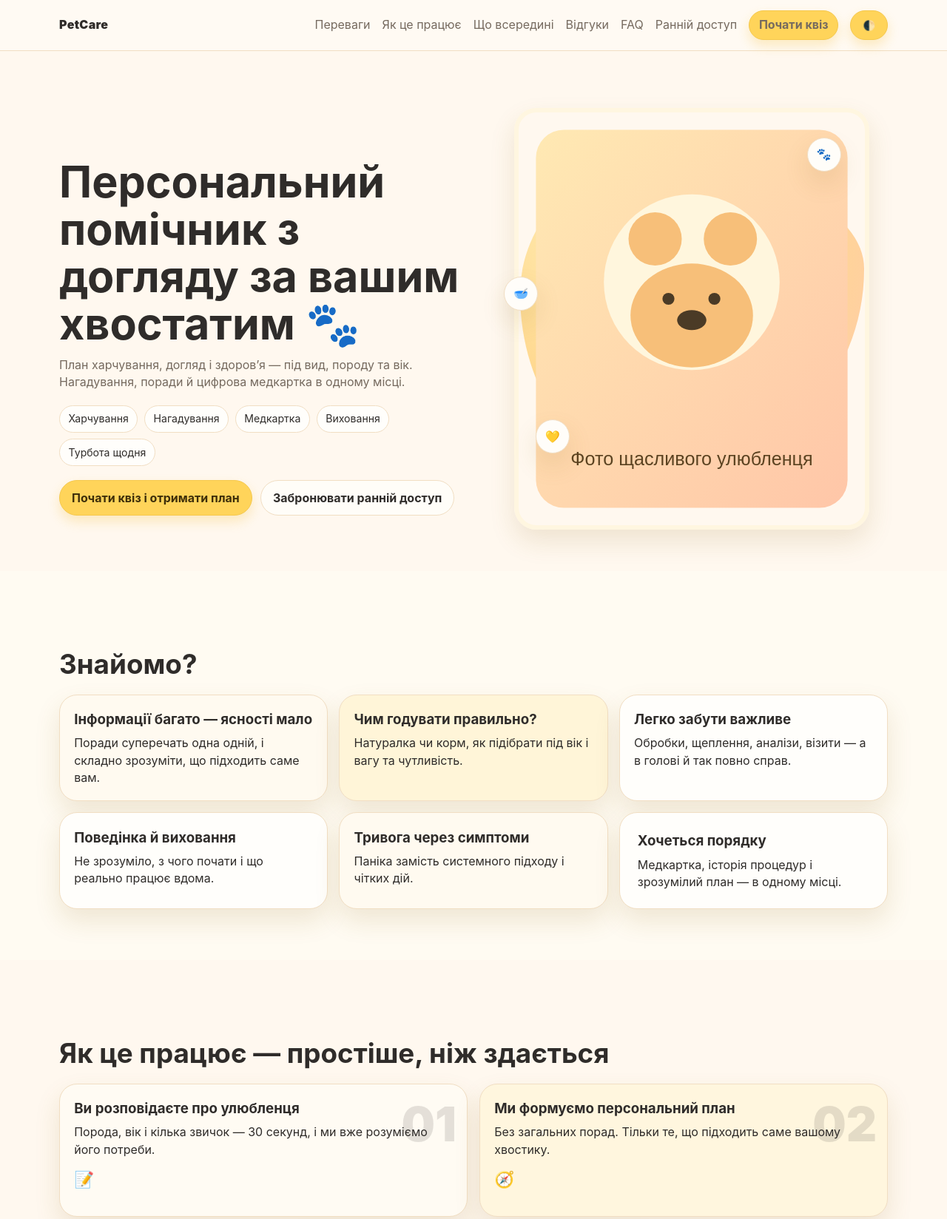
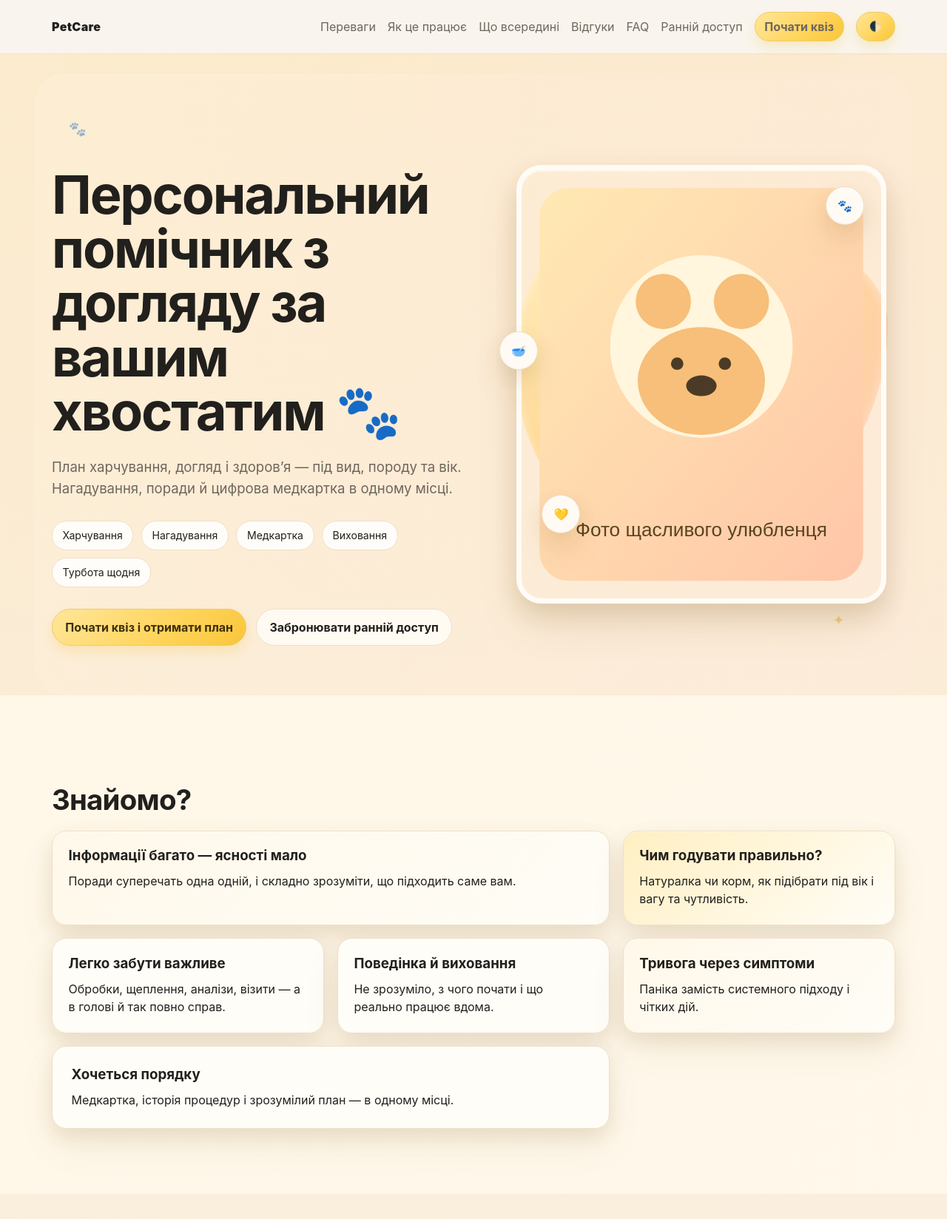
Before and after one commit to shupyshevwork-ux/test, a plain HTML site: page landing/index.html in a window 1280 px wide. Shown: the top 1648 px of the page at 74% size. Drawn offline with Linux system fonts and the light colour scheme.

Commit message:
Refresh PetCare landing with premium 2025 visual style

```diff
--- a/landing/index.html
+++ b/landing/index.html
@@ -32,6 +32,8 @@
 
     <main>
       <section class="hero container" id="hero">
+        <span class="hero__decor hero__decor--left" aria-hidden="true">🐾</span>
+        <span class="hero__decor hero__decor--right" aria-hidden="true">✦</span>
         <div class="hero__content reveal">
           <h1>Персональний помічник з догляду за вашим хвостатим 🐾</h1>
           <p class="subtitle">
@@ -235,19 +237,19 @@
         <h2 class="reveal">Відгуки</h2>
         <div class="grid review-grid">
           <article class="card review reveal">
-            <div class="avatar">О</div>
+            <div class="avatar" aria-hidden="true">О</div>
             <h3>Олена, Київ</h3>
             <p class="stars">★★★★★</p>
             <blockquote>“Я вперше не гуглю по 10 сайтів. Тут усе структуровано і зрозуміло.”</blockquote>
           </article>
           <article class="card review reveal">
-            <div class="avatar">М</div>
+            <div class="avatar" aria-hidden="true">М</div>
             <h3>Максим, Львів</h3>
             <p class="stars">★★★★★</p>
             <blockquote>“Подобається, що це не просто поради, а саме під нашу породу.”</blockquote>
           </article>
           <article class="card review reveal">
-            <div class="avatar">І</div>
+            <div class="avatar" aria-hidden="true">І</div>
             <h3>Ірина, Дніпро</h3>
             <p class="stars">★★★★★</p>
             <blockquote>“З нагадуваннями я перестала хвилюватися, що щось забуду.”</blockquote>
--- a/landing/styles.css
+++ b/landing/styles.css
@@ -1,29 +1,31 @@
 :root {
-  --bg: #fff8ef;
-  --surface: #fffdf8;
-  --text: #2f2c2a;
-  --muted: #756a5f;
-  --card: #fffefb;
-  --border: #f1dec3;
+  --bg: #f8f3ea;
+  --surface: #fffaf1;
+  --text: #22201d;
+  --muted: #6f665d;
+  --card: #fffdf7;
+  --border: #efdfc8;
   --accent: #ffd45a;
-  --accent-strong: #f2ba1f;
+  --accent-strong: #e7b01e;
   --soft: #fff2da;
-  --soft-2: #ffece2;
-  --shadow: 0 16px 34px rgba(145, 106, 29, 0.14);
+  --soft-2: #ffeadf;
+  --shadow-soft: 0 10px 25px rgba(117, 79, 12, 0.1), 0 24px 48px rgba(117, 79, 12, 0.08);
+  --shadow-elevated: 0 14px 30px rgba(120, 84, 20, 0.14), 0 28px 56px rgba(120, 84, 20, 0.12);
 }
 
 :root[data-theme='dark'] {
-  --bg: #2a2219;
-  --surface: #352c22;
-  --text: #fff4e3;
-  --muted: #d6c1a1;
-  --card: #3f3124;
-  --border: #5a4632;
+  --bg: #201b18;
+  --surface: #2a2320;
+  --text: #f9ecd6;
+  --muted: #ccbba0;
+  --card: #342b24;
+  --border: #4c3e31;
   --accent: #ffd45a;
-  --accent-strong: #f2ba1f;
-  --soft: #46382b;
-  --soft-2: #4a372d;
-  --shadow: 0 14px 30px rgba(0, 0, 0, 0.28);
+  --accent-strong: #f0bc2c;
+  --soft: #41352b;
+  --soft-2: #45342b;
+  --shadow-soft: 0 12px 28px rgba(0, 0, 0, 0.26), 0 25px 48px rgba(0, 0, 0, 0.22);
+  --shadow-elevated: 0 16px 36px rgba(0, 0, 0, 0.3), 0 32px 60px rgba(0, 0, 0, 0.26);
 }
 
 * { box-sizing: border-box; }
@@ -31,144 +33,195 @@ html { scroll-behavior: smooth; }
 body {
   margin: 0;
   font-family: Inter, system-ui, sans-serif;
-  background: var(--bg);
+  background:
+    radial-gradient(circle at 12% -10%, color-mix(in srgb, var(--accent), transparent 78%), transparent 50%),
+    radial-gradient(circle at 90% 4%, color-mix(in srgb, var(--soft-2), transparent 35%), transparent 50%),
+    var(--bg);
   color: var(--text);
-  line-height: 1.45;
+  line-height: 1.55;
 }
 
-.container { width: min(1120px, 92%); margin: 0 auto; }
-.section { padding: 4.3rem 0; }
-.section--tinted { background: color-mix(in srgb, var(--surface), var(--accent) 4%); }
-h1 { font-size: clamp(2rem, 6vw, 3.7rem); line-height: 1.08; margin-bottom: 0.8rem; }
-h2 { font-size: clamp(1.6rem, 3vw, 2.3rem); margin-bottom: 0.9rem; }
-h3 { margin: 0 0 0.45rem; }
+.container { width: min(1140px, 92%); margin: 0 auto; }
+.section { padding: 5.5rem 0; position: relative; }
+.section--tinted {
+  background:
+    linear-gradient(140deg, color-mix(in srgb, var(--surface), var(--accent) 6%), color-mix(in srgb, var(--surface), var(--soft) 28%));
+}
+h1 {
+  font-size: clamp(2.2rem, 6vw, 4.5rem);
+  line-height: 1.02;
+  margin-bottom: 1rem;
+  letter-spacing: -0.03em;
+}
+h2 {
+  font-size: clamp(1.85rem, 3vw, 2.7rem);
+  margin-bottom: 1.15rem;
+  line-height: 1.14;
+  letter-spacing: -0.02em;
+}
+h3 { margin: 0 0 0.6rem; line-height: 1.28; }
 p { margin: 0; }
-.subtitle { color: var(--muted); max-width: 60ch; }
+.subtitle { color: var(--muted); max-width: 62ch; font-size: clamp(1rem, 1.5vw, 1.16rem); }
 
 .header {
   position: sticky;
   top: 0;
   z-index: 50;
-  backdrop-filter: blur(10px);
-  background: color-mix(in srgb, var(--bg), #fff 24%);
-  border-bottom: 1px solid var(--border);
+  backdrop-filter: blur(12px);
+  background: color-mix(in srgb, var(--bg), #fff 20%);
+  border-bottom: 1px solid color-mix(in srgb, var(--border), transparent 20%);
 }
 
-.nav-wrap { display: flex; align-items: center; justify-content: space-between; min-height: 68px; }
+.nav-wrap { display: flex; align-items: center; justify-content: space-between; min-height: 72px; }
 .brand { font-weight: 900; letter-spacing: 0.02em; color: var(--text); text-decoration: none; }
 .menu-toggle { background: none; border: 0; font-size: 1.4rem; color: var(--text); }
 .nav { display: none; gap: 1rem; align-items: center; }
-.nav a { color: var(--muted); text-decoration: none; transition: color 0.25s; }
+.nav a { color: var(--muted); text-decoration: none; transition: color 0.28s; }
 .nav a:hover { color: var(--text); }
 .nav.open {
-  position: absolute; left: 0; right: 0; top: 68px; padding: 1rem;
+  position: absolute; left: 0; right: 0; top: 72px; padding: 1rem;
   background: var(--surface); display: grid; border-bottom: 1px solid var(--border);
 }
 
 .theme-toggle, .btn {
-  border: 1px solid color-mix(in srgb, var(--accent-strong), #fff 20%);
+  border: 1px solid color-mix(in srgb, var(--accent-strong), #fff 34%);
   border-radius: 999px;
-  padding: 0.7rem 1rem;
-  background: var(--accent);
+  padding: 0.72rem 1.08rem;
+  background: linear-gradient(135deg, #ffe699, var(--accent) 60%, #f8c63a);
   color: #3e2f0a;
   font-weight: 700;
   cursor: pointer;
   text-decoration: none;
-  box-shadow: 0 8px 16px rgba(242, 186, 31, 0.24);
-  transition: transform 0.28s, box-shadow 0.28s, filter 0.28s;
+  box-shadow: 0 8px 16px rgba(242, 186, 31, 0.2), 0 0 0 rgba(255, 212, 90, 0);
+  transition: transform 0.28s ease, box-shadow 0.28s ease, filter 0.28s ease;
 }
-.theme-toggle:hover, .btn:hover { transform: translateY(-2px); box-shadow: 0 12px 20px rgba(242, 186, 31, 0.28); }
+.theme-toggle:hover, .btn:hover {
+  transform: translateY(-2px) scale(1.02);
+  box-shadow: 0 14px 22px rgba(242, 186, 31, 0.28), 0 0 28px rgba(255, 212, 90, 0.28);
+}
+.theme-toggle:active, .btn:active { transform: translateY(0) scale(0.985); }
 .btn--ghost {
-  background: var(--surface);
+  background: color-mix(in srgb, var(--surface), #fff 8%);
   color: var(--text);
   border-color: var(--border);
-  box-shadow: none;
+  box-shadow: inset 0 1px 0 color-mix(in srgb, white, transparent 35%);
 }
 .btn--small { padding: 0.44rem 0.8rem; }
 
-.hero { padding: 4.8rem 0 3.5rem; display: grid; gap: 1.8rem; }
+.hero {
+  padding: 5.8rem 0 4.2rem;
+  display: grid;
+  gap: 2.2rem;
+  position: relative;
+}
+.hero::before {
+  content: '';
+  position: absolute;
+  inset: 3% -2% 0;
+  background: linear-gradient(120deg, color-mix(in srgb, var(--soft), transparent 60%), color-mix(in srgb, var(--soft-2), transparent 68%));
+  border-radius: 40px;
+  z-index: -1;
+}
+.hero__content { display: grid; gap: 0.5rem; }
+.hero__decor {
+  position: absolute;
+  z-index: 1;
+  font-size: 1.2rem;
+  color: color-mix(in srgb, var(--accent-strong), var(--text) 10%);
+  opacity: 0.45;
+}
+.hero__decor--left { top: 10%; left: 2%; }
+.hero__decor--right { right: 6%; bottom: 10%; }
 .hero__photo {
   margin: 0;
   position: relative;
   display: grid;
   place-items: center;
-  min-height: 360px;
+  min-height: 420px;
 }
 .hero__blob {
   position: absolute;
-  inset: 13% 6%;
-  background: radial-gradient(circle at 30% 20%, #ffefb7 0%, #ffd88f 50%, #ffc7b4 100%);
-  border-radius: 38% 62% 60% 40% / 42% 34% 66% 58%;
+  inset: 9% 2% 12%;
+  background: radial-gradient(circle at 25% 20%, #fff0c2, #ffd995 50%, #ffc9b8 92%);
+  border-radius: 33% 67% 57% 43% / 45% 34% 66% 55%;
+  filter: blur(0.2px);
+  box-shadow: inset 0 2px 16px rgba(255, 255, 255, 0.45);
 }
 .hero__photo svg {
   position: relative;
-  width: min(100%, 480px);
-  border-radius: 30px;
-  border: 6px solid #fff6e0;
-  box-shadow: var(--shadow);
+  width: min(100%, 500px);
+  border-radius: 34px;
+  border: 7px solid color-mix(in srgb, var(--surface), white 40%);
+  box-shadow: var(--shadow-elevated), inset 0 2px 0 rgba(255, 255, 255, 0.45);
 }
 .hero__float {
   position: absolute;
   z-index: 2;
-  width: 46px;
-  height: 46px;
+  width: 52px;
+  height: 52px;
   border-radius: 50%;
   display: grid;
   place-items: center;
-  background: color-mix(in srgb, var(--surface), #fff 18%);
+  background: color-mix(in srgb, var(--surface), #fff 20%);
   border: 1px solid var(--border);
-  box-shadow: var(--shadow);
+  box-shadow: var(--shadow-soft), inset 0 1px 0 rgba(255, 255, 255, 0.5);
 }
-.hero__float--paw { top: 7%; right: 12%; }
-.hero__float--heart { bottom: 18%; left: 10%; }
-.hero__float--bowl { top: 40%; left: 2%; }
+.hero__float--paw { top: 5%; right: 8%; }
+.hero__float--heart { bottom: 16%; left: 9%; }
+.hero__float--bowl { top: 38%; left: -2%; }
 
-.chips { display: flex; flex-wrap: wrap; gap: 0.55rem; margin: 1.2rem 0; }
+.chips { display: flex; flex-wrap: wrap; gap: 0.65rem; margin: 1.35rem 0; }
 .chips span {
   border: 1px solid var(--border);
-  background: color-mix(in srgb, var(--card), #fff 10%);
-  padding: 0.45rem 0.72rem;
+  background: color-mix(in srgb, var(--card), #fff 24%);
+  padding: 0.5rem 0.85rem;
   border-radius: 999px;
   font-size: 0.88rem;
+  box-shadow: inset 0 1px 0 rgba(255, 255, 255, 0.6);
 }
-.actions { display: flex; gap: 0.7rem; flex-wrap: wrap; }
+.actions { display: flex; gap: 0.8rem; flex-wrap: wrap; }
 
 .card {
-  background: var(--card);
+  background: linear-gradient(152deg, color-mix(in srgb, var(--card), #fff 18%), var(--card));
   border: 1px solid var(--border);
-  border-radius: 24px;
-  box-shadow: var(--shadow);
-  padding: 1.2rem;
-  transition: transform 0.28s, border-color 0.28s;
+  border-radius: 20px;
+  box-shadow: var(--shadow-soft), inset 0 1px 0 rgba(255, 255, 255, 0.5);
+  padding: 1.35rem;
+  transition: transform 0.28s ease, border-color 0.28s ease, box-shadow 0.28s ease;
 }
-.card:hover { transform: translateY(-4px); border-color: color-mix(in srgb, var(--accent), var(--border) 55%); }
-.card--soft { background: color-mix(in srgb, var(--card), var(--soft) 32%); }
-.card--accent { background: color-mix(in srgb, var(--card), var(--accent) 22%); }
-.card--wide { padding: 1.5rem; }
+.card:hover {
+  transform: translateY(-6px) scale(1.02);
+  border-color: color-mix(in srgb, var(--accent), var(--border) 58%);
+  box-shadow: var(--shadow-elevated);
+}
+.card--soft { background: linear-gradient(140deg, color-mix(in srgb, var(--card), var(--soft) 45%), var(--card)); }
+.card--accent { background: linear-gradient(140deg, color-mix(in srgb, var(--card), var(--accent) 34%), var(--card)); }
+.card--wide { padding: 1.6rem; }
 
-.grid { display: grid; gap: 0.95rem; }
+.grid { display: grid; gap: 1.1rem; }
 
 .steps {
   display: grid;
-  gap: 1rem;
+  gap: 1.1rem;
   align-items: start;
 }
-.step-card { position: relative; overflow: hidden; min-height: 180px; }
+.step-card { position: relative; overflow: hidden; min-height: 190px; padding-top: 1.5rem; }
 .step-card__num {
   position: absolute;
-  top: 8px;
+  top: -6px;
   right: 14px;
-  font-size: clamp(2rem, 7vw, 4rem);
-  opacity: 0.13;
+  font-size: clamp(2.8rem, 8vw, 5.2rem);
+  opacity: 0.14;
   font-weight: 900;
+  letter-spacing: -0.06em;
 }
-.step-card__icon { display: inline-block; margin-top: 0.8rem; font-size: 1.35rem; }
-.step-card--one { background: color-mix(in srgb, var(--card), var(--soft) 24%); }
-.step-card--two { background: color-mix(in srgb, var(--card), var(--accent) 18%); }
-.step-card--three { background: color-mix(in srgb, var(--card), var(--soft-2) 25%); }
+.step-card__icon { display: inline-block; margin-top: 0.9rem; font-size: 1.4rem; }
+.step-card--one { background: linear-gradient(145deg, color-mix(in srgb, var(--card), var(--soft) 30%), var(--card)); }
+.step-card--two { background: linear-gradient(145deg, color-mix(in srgb, var(--card), var(--accent) 25%), var(--card)); }
+.step-card--three { background: linear-gradient(145deg, color-mix(in srgb, var(--card), var(--soft-2) 32%), var(--card)); }
 
-.mosaic { display: grid; gap: 0.9rem; margin-top: 1.2rem; }
-.mosaic .card { min-height: 120px; display: grid; gap: 0.35rem; }
+.mosaic { display: grid; gap: 1rem; margin-top: 1.35rem; }
+.mosaic .card { min-height: 124px; display: grid; gap: 0.4rem; }
 
 .quiz-form { display: grid; gap: 1rem; max-width: 650px; }
 .quiz-progress {
@@ -190,7 +243,7 @@ p { margin: 0; }
 label { display: grid; gap: 0.38rem; font-size: 0.92rem; }
 input, select {
   min-height: 44px;
-  border-radius: 12px;
+  border-radius: 14px;
   border: 1px solid var(--border);
   background: var(--surface);
   color: var(--text);
@@ -200,57 +253,61 @@ input, select {
 
 .promo {
   display: grid;
-  gap: 1.2rem;
+  gap: 1.3rem;
   align-items: center;
+  background: linear-gradient(145deg, color-mix(in srgb, var(--card), var(--soft) 26%), var(--card));
 }
 .badge {
-  background: #ff8f7f;
+  background: linear-gradient(130deg, #ff9f7f, #ff7e6a);
   color: white;
   border-radius: 999px;
-  padding: 0.25rem 0.62rem;
+  padding: 0.28rem 0.7rem;
   width: fit-content;
-  font-size: 0.82rem;
+  font-size: 0.8rem;
   font-weight: 700;
+  box-shadow: 0 8px 14px rgba(255, 126, 106, 0.25);
 }
-.promo__content { display: grid; gap: 0.8rem; }
+.promo__content { display: grid; gap: 0.86rem; }
 .small { color: var(--muted); font-size: 0.92rem; }
 .price { display: flex; align-items: baseline; gap: 0.6rem; }
 .old { text-decoration: line-through; color: var(--muted); }
-.price strong { font-size: 2rem; color: color-mix(in srgb, var(--accent-strong), #5a3700 20%); }
-.timer-pills { display: flex; gap: 0.5rem; flex-wrap: wrap; }
+.price strong { font-size: 2.2rem; color: color-mix(in srgb, var(--accent-strong), #5a3700 18%); }
+.timer-pills { display: flex; gap: 0.6rem; flex-wrap: wrap; }
 .pill {
-  min-width: 72px;
-  border-radius: 16px;
-  padding: 0.5rem;
+  min-width: 84px;
+  border-radius: 999px;
+  padding: 0.55rem 0.75rem;
   border: 1px solid var(--border);
-  background: color-mix(in srgb, var(--surface), var(--soft) 20%);
+  background: linear-gradient(135deg, color-mix(in srgb, var(--surface), #fff 26%), color-mix(in srgb, var(--soft), var(--surface) 62%));
+  box-shadow: inset 0 1px 0 rgba(255, 255, 255, 0.6), 0 8px 16px rgba(122, 84, 16, 0.1);
   display: grid;
   text-align: center;
 }
-.pill b { font-size: 1.25rem; }
+.pill b { font-size: 1.28rem; }
 .pill small { color: var(--muted); }
 .seats-wrap { display: grid; gap: 0.45rem; }
 .progress { height: 10px; background: var(--surface); border-radius: 999px; overflow: hidden; border: 1px solid var(--border); }
 .progress span { height: 100%; display: block; background: linear-gradient(90deg, #ffa7a1, #ffd45a); width: 47%; transition: width 0.35s; }
-.promo__art svg { width: 100%; max-width: 420px; justify-self: center; display: block; }
+.promo__art svg { width: 100%; max-width: 420px; justify-self: center; display: block; filter: drop-shadow(0 18px 26px rgba(122, 84, 16, 0.22)); }
 
-.review-grid { gap: 1rem; }
-.review { display: grid; gap: 0.4rem; }
+.review-grid { gap: 1.05rem; }
+.review { display: grid; gap: 0.52rem; }
 .avatar {
-  width: 54px;
-  height: 54px;
+  width: 56px;
+  height: 56px;
   border-radius: 50%;
   display: grid;
   place-items: center;
-  background: color-mix(in srgb, var(--accent), #fff 35%);
+  background: linear-gradient(145deg, color-mix(in srgb, var(--accent), #fff 28%), color-mix(in srgb, var(--soft-2), var(--accent) 40%));
   font-weight: 800;
   color: #513b11;
+  border: 2px solid color-mix(in srgb, var(--surface), #fff 30%);
 }
-.stars { color: #efb911; letter-spacing: 0.12em; font-size: 1.05rem; }
-blockquote { margin: 0; color: var(--muted); }
+.stars { color: #efb911; letter-spacing: 0.16em; font-size: 1.06rem; }
+blockquote { margin: 0; color: var(--muted); font-size: 1.02rem; line-height: 1.65; font-style: italic; }
 
 .faq { display: grid; gap: 0.8rem; }
-.faq-item { padding: 0.9rem 1rem; }
+.faq-item { padding: 1rem 1.08rem; }
 .faq-question {
   width: 100%;
   display: flex;
@@ -283,30 +340,37 @@ blockquote { margin: 0; color: var(--muted); }
 .modal.show { display: grid; }
 .modal__box { max-width: 440px; width: 100%; text-align: center; display: grid; gap: 0.7rem; }
 
-.reveal { opacity: 0; transform: translateY(20px); transition: 0.7s ease; }
+.reveal { opacity: 0; transform: translateY(24px); transition: opacity 0.75s ease, transform 0.75s ease; }
 .reveal.visible { opacity: 1; transform: translateY(0); }
 
 @media (min-width: 860px) {
   .menu-toggle { display: none; }
   .nav { display: flex; }
   .nav.open { position: static; background: none; border: 0; padding: 0; display: flex; }
-  .hero { grid-template-columns: 1.03fr 0.97fr; align-items: center; }
+  .hero { grid-template-columns: 1.05fr 0.95fr; align-items: center; }
   .grid { grid-template-columns: repeat(3, minmax(0, 1fr)); }
   .grid--3 { grid-template-columns: repeat(3, 1fr); }
+  .grid--3 .card:nth-child(1),
+  .grid--3 .card:nth-child(6) { grid-column: span 2; }
 
-  .steps {
-    grid-template-columns: repeat(2, 1fr);
-  }
+  .steps { grid-template-columns: 1.1fr 0.9fr; }
+  .step-card--two { transform: translateY(30px); }
   .step-card--three {
     grid-column: 1 / span 2;
-    width: min(70%, 520px);
+    width: min(76%, 590px);
     justify-self: center;
+    transform: translateY(4px);
   }
 
   .mosaic {
-    grid-template-columns: repeat(4, minmax(0, 1fr));
+    grid-template-columns: repeat(6, minmax(0, 1fr));
     grid-auto-flow: dense;
   }
-  .mosaic .card:nth-child(1), .mosaic .card:nth-child(7) { grid-column: span 2; }
-  .promo { grid-template-columns: 1.05fr 0.95fr; padding: 1.4rem; }
+  .mosaic .card:nth-child(1) { grid-column: span 3; }
+  .mosaic .card:nth-child(2) { grid-column: span 2; }
+  .mosaic .card:nth-child(4) { grid-column: span 3; }
+  .mosaic .card:nth-child(7) { grid-column: span 3; min-height: 150px; }
+  .mosaic .card:nth-child(8) { grid-column: span 2; }
+
+  .promo { grid-template-columns: 1.05fr 0.95fr; padding: 1.6rem; border-radius: 28px; }
 }
```
